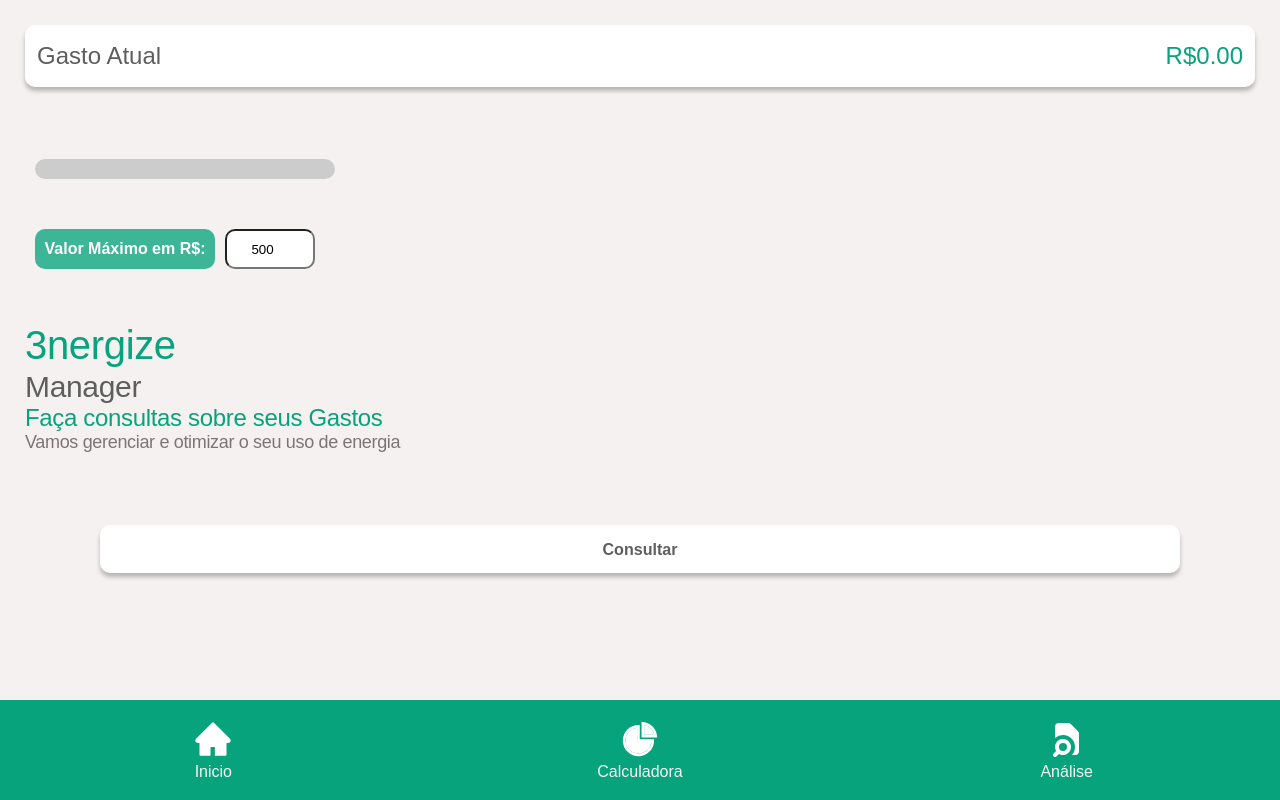
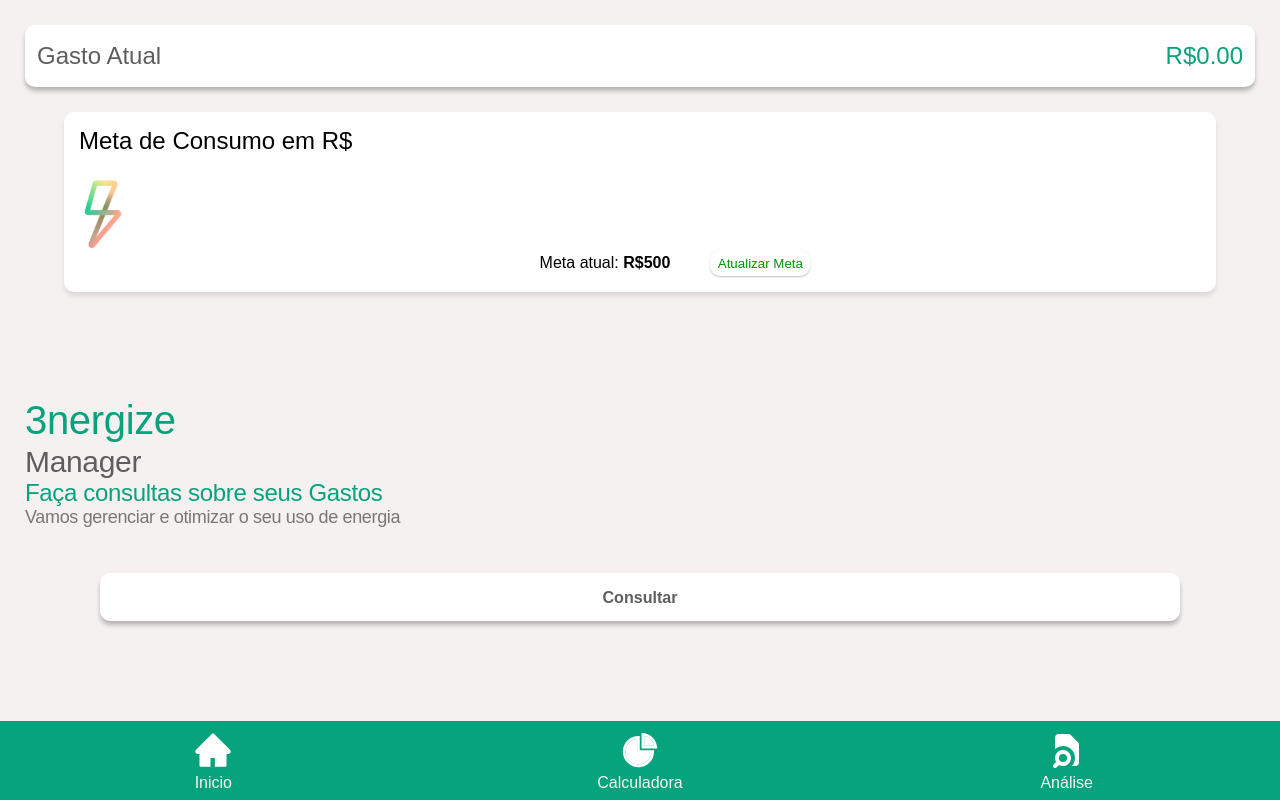
Before and after one commit to SrLuc/3Nergize-PWA, a React (Create React App) app: page / in a window 1280 px wide. Built offline with nearby package versions, Linux system fonts and the light colour scheme.

Commit message:
atualizações no estilo do grafico
att no css do grafico da pagina home

```diff
--- a/src/components/HomeComponents/Barra.tsx
+++ b/src/components/HomeComponents/Barra.tsx
@@ -1,5 +1,7 @@
-import React, { useEffect, useState } from 'react';
-import * as d3 from 'd3';
+import React, { useEffect, useState } from "react";
+import * as d3 from "d3";
+import "./styles.ts"; // Importe o arquivo CSS para estilização
+import logo from "../../image/logo.png";
 
 interface BarChartProps {
   value: number;
@@ -10,72 +12,92 @@ interface BarChartProps {
   onMaxValueChange: (maxValue: number) => void;
 }
 
-export function BarChart({ value, maxValue, width, height, borderRadius, onMaxValueChange }: BarChartProps) {
+export function BarChart({ maxValue, width, onMaxValueChange }: BarChartProps) {
   const color = d3
     .scaleLinear<string>()
     .domain([0, maxValue / 2, maxValue])
-        .range(['green', 'yellow', 'red'])
+    .range(["green", "yellow", "red"])
     .clamp(true);
 
-    const [myValue, setMyValue] = useState('');
+  const [myValue, setMyValue] = useState("");
+  const [currentMaxValue, setCurrentMaxValue] = useState(maxValue);
+  const [newMaxValue, setNewMaxValue] = useState(maxValue);
+  const [isPopupOpen, setIsPopupOpen] = useState(false);
 
-    const [currentMaxValue, setCurrentMaxValue] = useState(maxValue);
-
-    const valor = parseInt(myValue || '0');
+  const valor = parseInt(myValue || "0");
   const barWidth = (valor / currentMaxValue) * width;
 
   useEffect(() => {
-        const storedValue = localStorage.getItem('valorTotal');
+    const storedValue = localStorage.getItem("valorTotal");
     if (storedValue) {
       setMyValue(storedValue);
     }
   }, []);
 
   const handleMaxValueChange = (event: React.ChangeEvent<HTMLInputElement>) => {
-        const newMaxValue = parseInt(event.target.value);
+    const newValue = parseInt(event.target.value);
+    setNewMaxValue(newValue);
+  };
+
+  const handleSaveButtonClick = () => {
     setCurrentMaxValue(newMaxValue);
     onMaxValueChange(newMaxValue);
-    }
+    setIsPopupOpen(false);
+  };
+
+  const handleCancelButtonClick = () => {
+    setNewMaxValue(currentMaxValue);
+    setIsPopupOpen(false);
+  };
 
   return (
+    <div className="bar-chart-container">
+      <h1>Meta de Consumo em R$</h1>
+      <div className="divBar">
         <div
+          className="bar-container"
           style={{
             width: `${width}px`,
-                height: `${height + 30}px`,
-                position: 'relative',
-                top: 20,
-                left: 35,
+            height: `30px`,
+            borderRadius: `20px`,
           }}
         >
           <div
+            className="bar"
             style={{
-                    width: `${width}px`,
-                    height: `${height}px`,
-                    borderRadius: `${borderRadius}px`,
-                    backgroundColor: '#ccc',
-                    position: 'relative',
-                    overflow: 'hidden',
-                }}
-            >
-                <div
-                    style={{
-                        position: 'absolute',
-                        left: 0,
-                        top: 0,
               width: `${barWidth}px`,
-                        height: `${height}px`,
-                        backgroundColor: color(parseInt(myValue || '0')),
+              backgroundColor: color(parseInt(myValue || "0")),
             }}
           />
         </div>
-            <div style={{ position: 'relative', top: `${height}px`, textAlign: 'center' ,marginTop: 30, display: "flex", gap: 20,}}>
+      </div>
+      <img src={logo} className="logo" alt="Descrição da imagem" />
 
-                <div style={{backgroundColor: "rgba(6, 163, 124, 0.77)", height:40, borderRadius: 10, width: '60%' }}>
-                <label style={{ fontWeight: 'bold' , color: "white", lineHeight: 2.5}}>Valor Máximo em R$:</label>
+      <div className="value-container">
+        <div className="label-container">
+          <label className="label">
+            Meta atual: <strong>{"R$" + currentMaxValue}</strong>
+          </label>
         </div>
-                <input style={{marginTop: 20, height:40, width: '30%', position: "absolute", top: -20, right: 20, borderRadius: 10, textAlign: "center"}} type="number" value={currentMaxValue} onChange={handleMaxValueChange} />
+        <button className="input" onClick={() => setIsPopupOpen(true)}>
+          Atualizar Meta
+        </button>
+      </div>
+
+      {isPopupOpen && (
+        <div className="popup-container">
+            <div className="backgroundpop">
+          <h2>Definir Novo Valor</h2>
+          <input
+            type="number"
+            value={newMaxValue}
+            onChange={handleMaxValueChange}
+          />
+          <button onClick={handleSaveButtonClick}>Salvar</button>
+          <button onClick={handleCancelButtonClick}>Cancelar</button>
         </div>
         </div>
+      )}
+    </div>
   );
-
 }
--- a/src/components/HomeComponents/styles.ts
+++ b/src/components/HomeComponents/styles.ts
@@ -95,5 +95,117 @@ export const StyledBottomSearch = styled.div`
     color: #5e5e5f;
   }
 
+`
+;
 
-`;
+
+export const StyledBarChat = styled.div `
+.bar-chart-container {
+  width: 90%;
+  display: flex;
+  flex-direction: column;
+  align-items: center;
+  background-color: #ffffff;
+  box-shadow: 0px 4px 4px rgba(0, 0, 0, 0.25);
+  margin: 0 auto;
+  height: 180px;
+  box-shadow: 0px 4px 4px rgba(0, 0, 0, 0.1);
+border-radius: 10px;
+}
+
+.bar-container {
+  position: absolute;
+  overflow: hidden;
+
+}
+
+.divBar{
+  position: relative;
+  top: 25px;
+  right:105px;
+  background-color: pink;
+}
+
+img {
+  width: 50px;
+  height: 90px;
+  align-self: baseline;
+  position: relative;
+  top: 12px;
+}
+
+label {
+  font-weight: 400;
+}
+
+
+h1 {
+  margin-top: 15px;
+  font-weight: 300;
+  align-self: baseline;
+  margin-left: 15px;
+}
+
+.value-container {
+  color: black;
+  padding: 5px;
+  border-radius: 10px;
+  display: flex;
+  gap: 40px;
+  font-weight: 300;
+  margin-left: 70px;
+  align-items: center;
+}
+
+button {
+  color: #009500;
+  width: 100px;
+  height: 26px;
+
+background: #FFFFFF;
+box-shadow: 0px 1px 2px rgba(0, 0, 0, 0.25);
+border-radius: 10px;
+}
+
+.bar {
+  position: absolute;
+  top: 0;
+  left: 0;
+  height: 100%;
+
+}
+
+.backgroundpop {
+  background-color: rgb(6, 163, 124);
+  border-radius: 10px;
+  width: 100%;
+  display: flex;
+  align-items: center;
+  flex-direction: column;
+  padding: 30px;
+  line-height: 2;
+  color: white;
+  z-index: 999;
+  position:relative;
+  box-shadow: 0px 4px 4px rgba(0, 0, 0, 0.25);
+
+}
+.backgroundpop > h2 {
+  font-weight: 300;
+  font-size: 30px;
+}
+
+.backgroundpop > button {
+  margin-top: 20px;
+  margin-bottom: 10px;
+}
+
+.backgroundpop > input {
+  border:none;
+  height: 25px;
+  border-radius: 10px;
+
+}
+
+
+`
--- a/src/pages/Home.tsx
+++ b/src/pages/Home.tsx
@@ -7,6 +7,7 @@ import NavBottomBar from '../components/NavBottomBar/NavBottomBar';
 import Search from '../components/HomeComponents/Search';
 import Apresentation from '../components/HomeComponents/Apresentation';
 import BottomSearch from '../components/HomeComponents/BottomSearch';
+import { StyledBarChat } from '../components/HomeComponents/styles';
 
 interface HomeProps {}
 
@@ -27,15 +28,15 @@ const Home = ({}: HomeProps) => {
     return (
         <S.StyledHomePage>
             <Search amount={50} />
-            <BarChart
+            <StyledBarChat><BarChart
                 value={0}
                 maxValue={maxValue}
-                width={300}
+                width={250}
                 height={20}
                 borderRadius={10}
                 onMaxValueChange={handleMaxValueChange}
             />
-
+</StyledBarChat>
             <Apresentation />
             <BottomSearch />
             <NavBottomBar />
--- a/tsconfig.json
+++ b/tsconfig.json
@@ -1,5 +1,6 @@
 {
   "compilerOptions": {
+    "allowImportingTsExtensions": true,
     "target": "es5",
     "lib": [
       "dom",
```
Also changed, not shown: src/components/HomeComponents/barChart.css (added), src/image/logo.png (added). Lines whose indentation alone changed are shown as unchanged.
